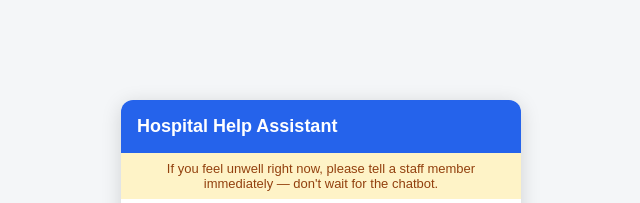
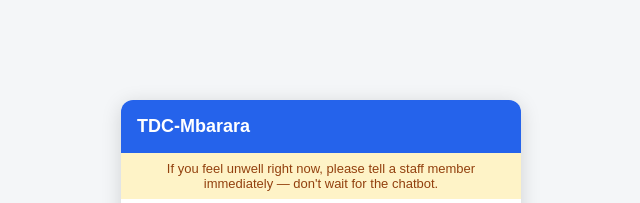
Before and after one commit to it-projekts/Clinic-chatbot, a website: page index.html in a window 1280 px wide. Shown: the top 203 px of the page, without its empty margins (319-959 px from the left). Drawn offline with Linux system fonts and the light colour scheme.

Commit message:
Update chatbot interface

```diff
--- a/index.html
+++ b/index.html
@@ -91,7 +91,7 @@
 <body>
 
 <div id="chat-container">
-  <div id="chat-header">Hospital Help Assistant</div>
+  <div id="chat-header">TDC-Mbarara</div>
   <div id="safety-banner">If you feel unwell right now, please tell a staff member immediately — don't wait for the chatbot.</div>
   <div id="chat-messages"></div>
   <div id="chat-input-area">
```
